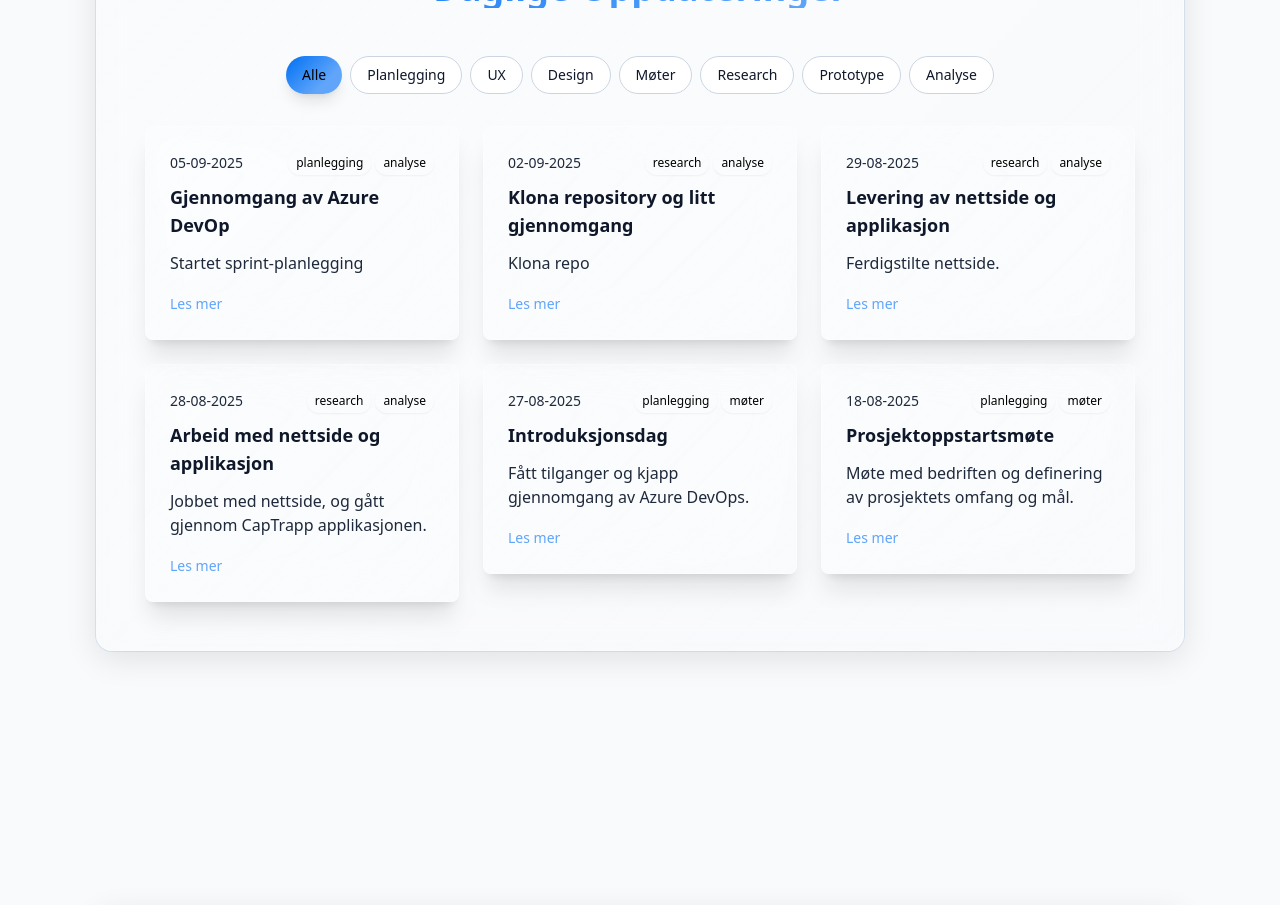
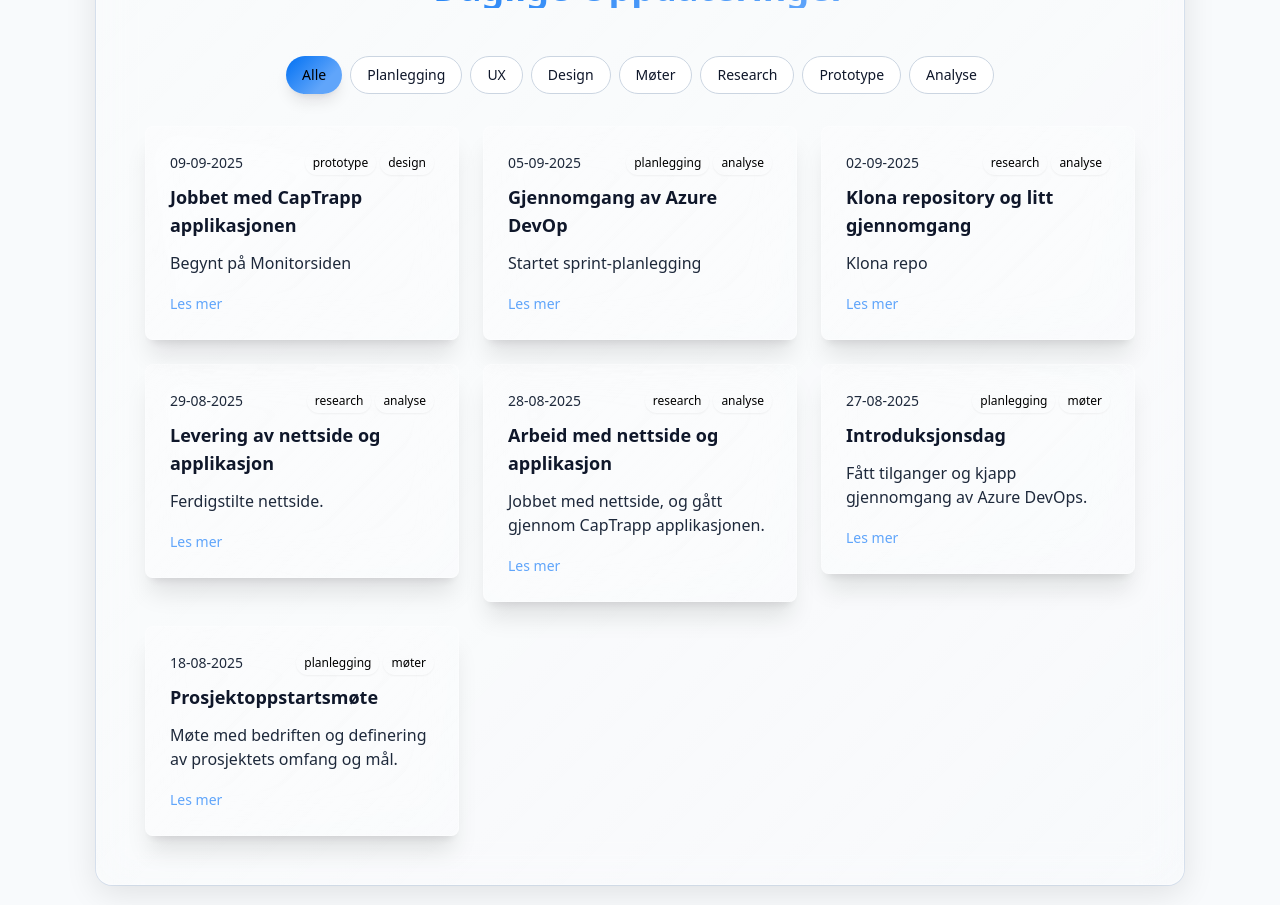
Before and after one commit to vebjornkjus/IS-302-nettsted, a React (Vite) app: page / in a window 1280 px wide. Shown: the part 2080-2985 px from the top of the page. Built offline with nearby package versions, Linux system fonts and the light colour scheme.

Commit message:
Oppdatert status

```diff
--- a/src/pages/Status.jsx
+++ b/src/pages/Status.jsx
@@ -46,13 +46,21 @@ const Status = () => {
       tags: ["research","analyse"],
       content: "Fikk klonet repoet ned på egne PC-er, sliter litt med å få starta prosjektet."
     },
-        {
+    {
       id: 6,
       title: "Gjennomgang av Azure DevOp",
       date: "05-09-2025",
       excerpt: "Startet sprint-planlegging",
       tags: ["planlegging","analyse"],
       content: "Fått grundig gjennomgang av Azure DevOps og de viktigste funksjonene der. Prosjektet kjører lokalt på PC-ene våres også nå."
+    },
+    {
+      id: 7,
+      title: "Jobbet med CapTrapp applikasjonen",
+      date: "09-09-2025",
+      excerpt: "Begynt på Monitorsiden",
+      tags: ["prototype","design"],
+      content: "Fått laget en monitorside, som skal vise statistikk og fremgang for de ansatte på en skjerm"
     },
   ]
 
```
